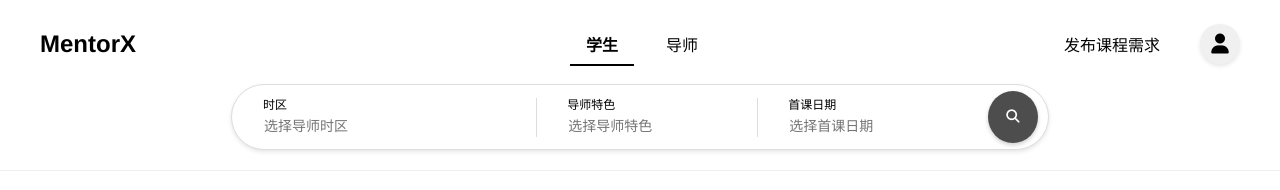
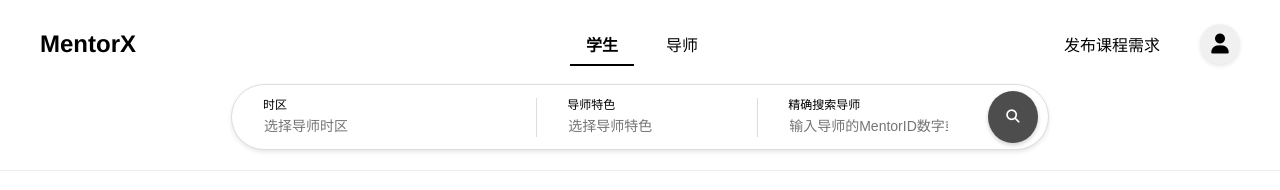
Before and after one commit to ZhiyuanMiao1/Project1, a React (Create React App) app in the folder my-app/: page /student in a window 1280 px wide. Shown: the top 190 px of the page. Built offline with nearby package versions, Linux system fonts and the light colour scheme.

Commit message:
学生页面选择首课时长升级为精确搜索教师

```diff
--- a/my-app/src/components/Navbar/StudentNavbar.js
+++ b/my-app/src/components/Navbar/StudentNavbar.js
@@ -4,22 +4,22 @@ import './StudentNavbar.css';
 import '@fortawesome/fontawesome-free/css/all.min.css';
 import TimezoneModal from '../TimezoneModal/TimezoneModal';
 import CourseTypeModal from '../CourseTypeModal/CourseTypeModal';
-import StartDateModal from '../StartDateModal/StartDateModal';
+// 移除首课日期弹窗，改为直接输入
 import StudentAuthModal from '../AuthModal/StudentAuthModal';
 import BrandMark from '../common/BrandMark/BrandMark';
 
 function StudentNavbar() {
   const timezoneRef = useRef(null);
   const courseTypeRef = useRef(null);
-  const startDateRef = useRef(null);
+  const exactSearchInputRef = useRef(null);
   const userIconRef = useRef(null);
   const publishBtnRef = useRef(null);
   const [showTimezoneModal, setShowTimezoneModal] = useState(false);
   const [selectedRegion, setSelectedRegion] = useState('');
   const [showCourseTypeModal, setShowCourseTypeModal] = useState(false);
   const [selectedCourseType, setSelectedCourseType] = useState('');
-  const [showStartDateModal, setShowStartDateModal] = useState(false);
-  const [selectedStartDate, setSelectedStartDate] = useState('');
+  // 精确搜索：输入 MentorID 或导师姓名
+  const [exactSearch, setExactSearch] = useState('');
   const [activeFilter, setActiveFilter] = useState('');
   const [isSearchBarActive, setIsSearchBarActive] = useState(false);
   const [showAuthModal, setShowAuthModal] = useState(false);
@@ -41,12 +41,8 @@ function StudentNavbar() {
       setActiveFilter('courseType');
       setIsSearchBarActive(true);
       setPendingFilter('');
-    } else if (pendingFilter === 'startDate' && showStartDateModal) {
-      setActiveFilter('startDate');
-      setIsSearchBarActive(true);
-      setPendingFilter('');
     }
-  }, [pendingFilter, showTimezoneModal, showCourseTypeModal, showStartDateModal]);
+  }, [pendingFilter, showTimezoneModal, showCourseTypeModal]);
 
   return (
     <header className="navbar">
@@ -130,19 +126,23 @@ function StudentNavbar() {
               />
             </div>
             <div
-              ref={startDateRef}
               className={`search-item start-date ${activeFilter === 'startDate' ? 'active' : ''}`}
               onClick={() => {
-                setShowStartDateModal(true);
-                setPendingFilter('startDate');
+                setActiveFilter('startDate');
+                setIsSearchBarActive(true);
+                try { exactSearchInputRef.current && exactSearchInputRef.current.focus(); } catch {}
               }}
             >
-              <label>首课日期</label>
+              <label>精确搜索导师</label>
               <input
+                ref={exactSearchInputRef}
                 type="text"
-                placeholder="选择首课日期"
-                value={selectedStartDate}
-                readOnly
+                placeholder="输入导师的MentorID数字或导师姓名"
+                value={exactSearch}
+                onChange={(e) => setExactSearch(e.target.value)}
+                onFocus={() => { setActiveFilter('startDate'); setIsSearchBarActive(true); }}
+                onBlur={() => { setActiveFilter(''); setIsSearchBarActive(false); }}
+                style={{ cursor: 'text' }}
               />
             </div>
           </div>
@@ -182,19 +182,7 @@ function StudentNavbar() {
         />
       )}
 
-      {showStartDateModal && (
-        <StartDateModal
-          onClose={() => {
-            setShowStartDateModal(false);
-            if (!pendingFilter) {
-              setActiveFilter('');
-              setIsSearchBarActive(false);
-            }
-          }}
-          onSelect={(startDate) => setSelectedStartDate(startDate)}
-          anchorRef={startDateRef}
-        />
-      )}
+      {/* 首课日期弹窗已移除，改为直接输入 */}
 
       {showAuthModal && (
         <StudentAuthModal
```
